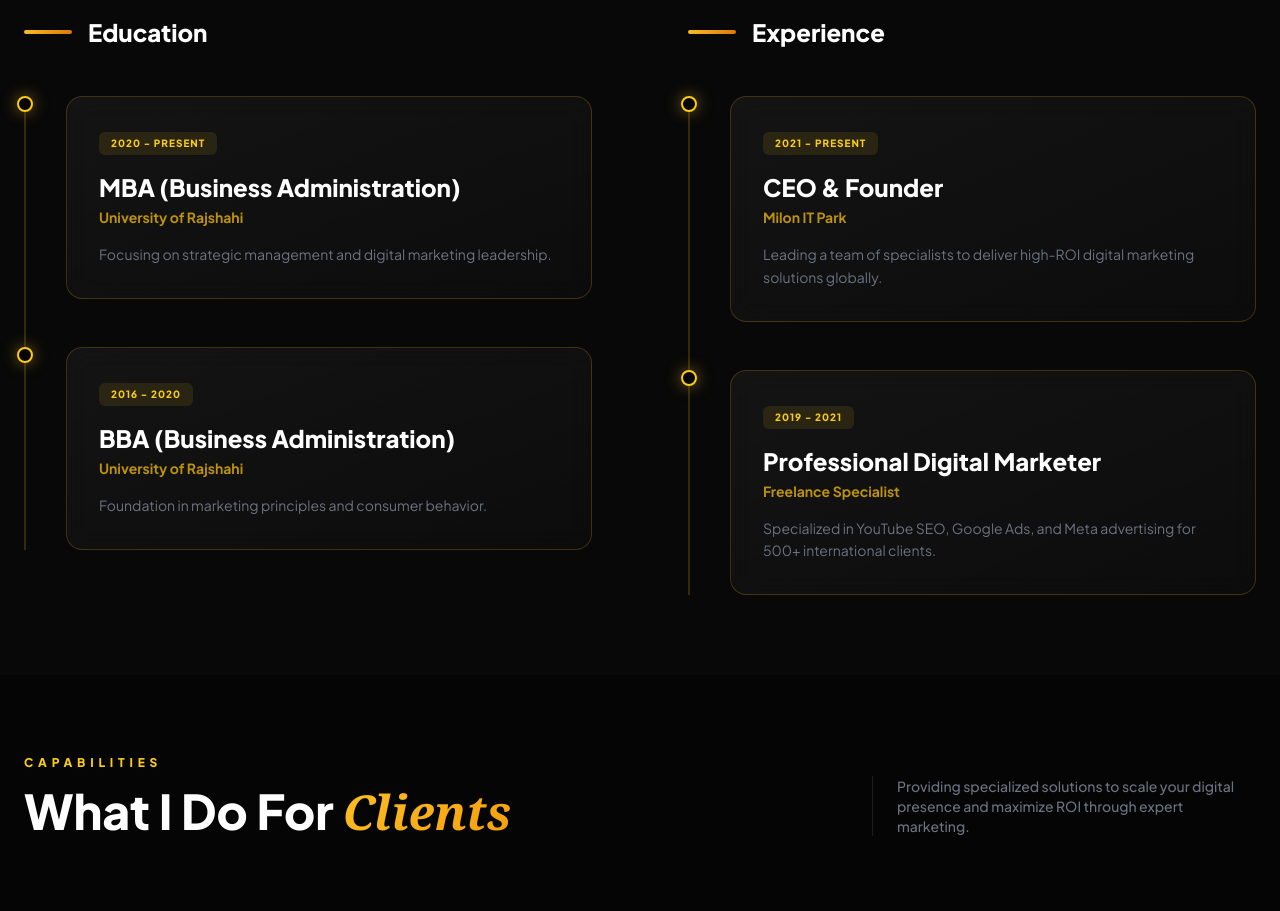
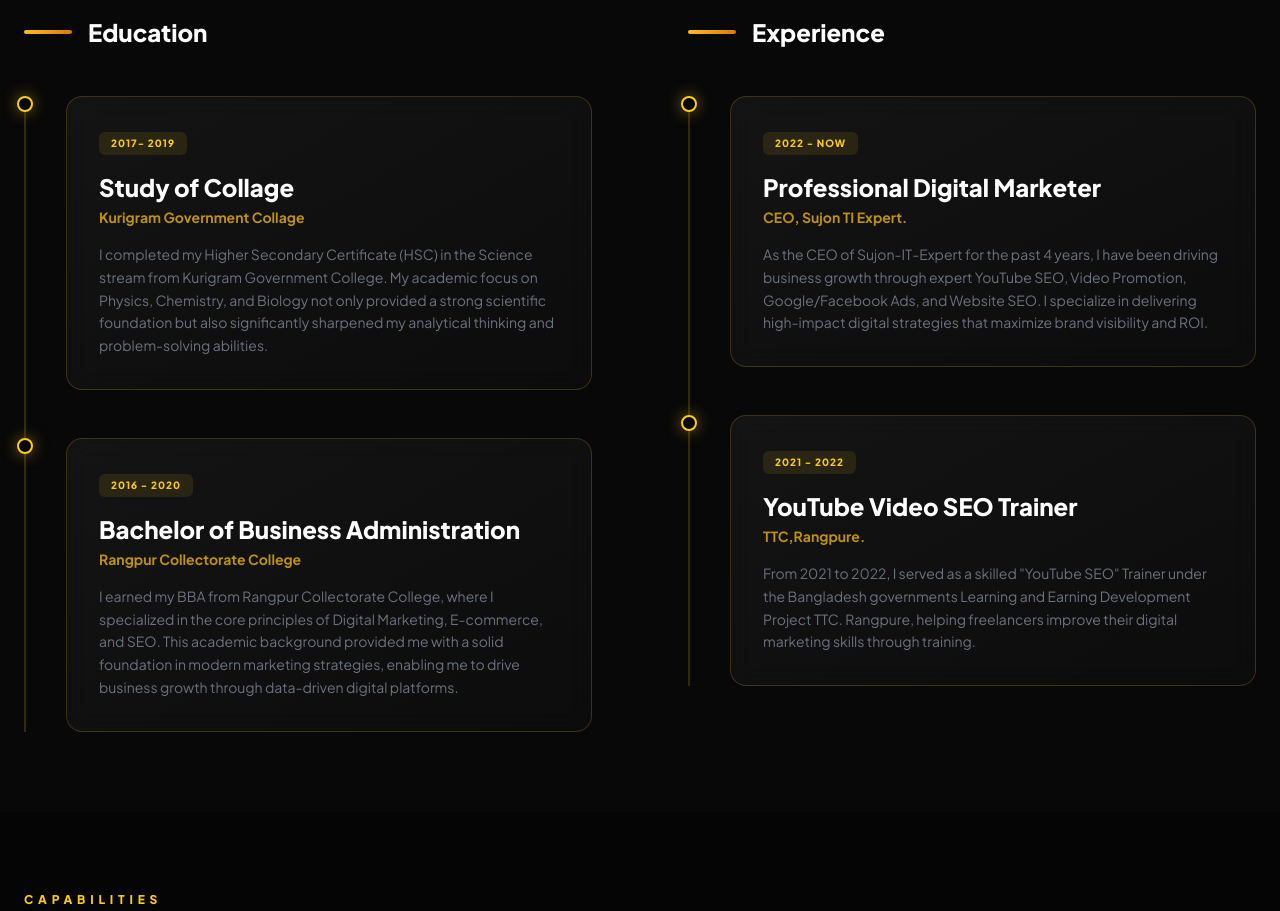
Before and after one commit to bdsujonndm-png/dmsujonbd, a React (Vite) app: page / in a window 1280 px wide. Shown: the part 2420-3331 px from the top of the page. Built offline with nearby package versions, Linux system fonts and the light colour scheme; a web font is replaced by a local one.

Commit message:
Update Resume.tsx

```diff
--- a/components/Resume.tsx
+++ b/components/Resume.tsx
@@ -24,31 +24,31 @@ const TimelineItem: React.FC<TimelineItemProps> = ({ year, title, subtitle, desc
 const Resume: React.FC = () => {
   const education = [
     {
-      year: '2020 - Present',
-      title: 'MBA (Business Administration)',
-      institution: 'University of Rajshahi',
-      desc: 'Focusing on strategic management and digital marketing leadership.'
+      year: '2017- 2019',
+      title: 'Study of Collage',
+      institution: 'Kurigram Government Collage',
+      desc: 'I completed my Higher Secondary Certificate (HSC) in the Science stream from Kurigram Government College. My academic focus on Physics, Chemistry, and Biology not only provided a strong scientific foundation but also significantly sharpened my analytical thinking and problem-solving abilities.'
     },
     {
       year: '2016 - 2020',
-      title: 'BBA (Business Administration)',
-      institution: 'University of Rajshahi',
-      desc: 'Foundation in marketing principles and consumer behavior.'
+      title: 'Bachelor of Business Administration',
+      institution: 'Rangpur Collectorate College',
+      desc: 'I earned my BBA from Rangpur Collectorate College, where I specialized in the core principles of Digital Marketing, E-commerce, and SEO. This academic background provided me with a solid foundation in modern marketing strategies, enabling me to drive business growth through data-driven digital platforms.'
     },
   ];
 
   const experience = [
     {
-      year: '2021 - Present',
-      title: 'CEO & Founder',
-      company: 'Milon IT Park',
-      desc: 'Leading a team of specialists to deliver high-ROI digital marketing solutions globally.'
+      year: '2022 - Now',
+      title: 'Professional Digital Marketer',
+      company: 'CEO, Sujon TI Expert.',
+      desc: 'As the CEO of Sujon-IT-Expert for the past 4 years, I have been driving business growth through expert YouTube SEO, Video Promotion, Google/Facebook Ads, and Website SEO. I specialize in delivering high-impact digital strategies that maximize brand visibility and ROI.'
     },
     {
-      year: '2019 - 2021',
-      title: 'Professional Digital Marketer',
-      company: 'Freelance Specialist',
-      desc: 'Specialized in YouTube SEO, Google Ads, and Meta advertising for 500+ international clients.'
+      year: '2021 - 2022',
+      title: 'YouTube Video SEO Trainer',
+      company: 'TTC,Rangpure.',
+      desc: 'From 2021 to 2022, I served as a skilled "YouTube SEO" Trainer under the Bangladesh governments Learning and Earning Development Project TTC. Rangpure, helping freelancers improve their digital marketing skills through training.'
     },
   ];
 
```
